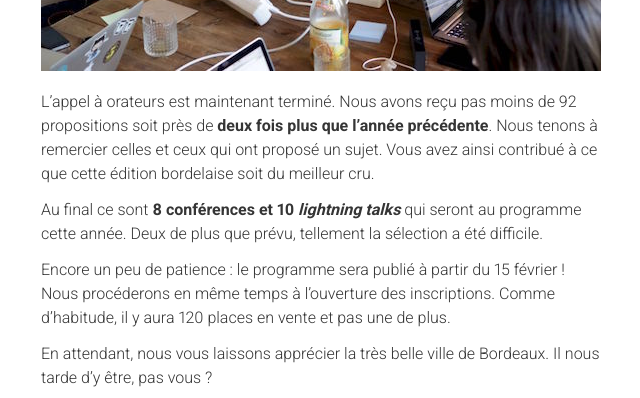
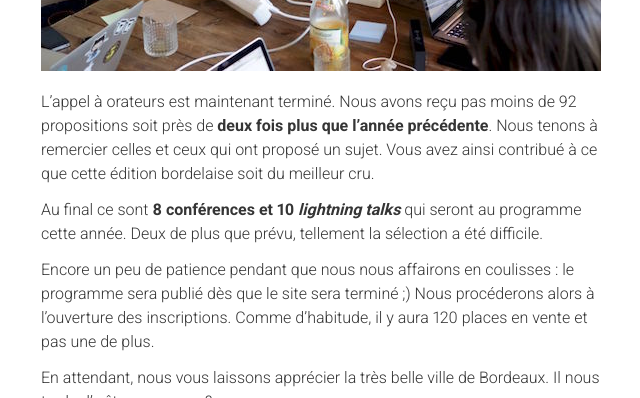
Before and after one commit to sudweb/2016, a Jekyll site: the page built from _posts/2016-02-06-programme-en-construction.md, in a window 1280 px wide and 900 px high, scrolled down 1129 px, cut to the strip 0-398 px from the top of the window. Shown: the whole strip, without its empty margins (319-959 px from the left). Built offline with Jekyll 4.4.1, drawn with Linux system fonts in a browser that asks for light colours.

Commit message:
Don't put ineffective pressure on our shoulders
…and we would not have disappoint @iergo and @Nazcange :)

```diff
--- a/_posts/2016-02-06-programme-en-construction.md
+++ b/_posts/2016-02-06-programme-en-construction.md
@@ -12,7 +12,7 @@ L'appel à orateurs est maintenant terminé. Nous avons reçu pas moins de 92 pr
 
 Au final ce sont **8 conférences et 10 *lightning talks*** qui seront au programme cette année. Deux de plus que prévu, tellement la sélection a été difficile.
 
-Encore un peu de patience : le programme sera publié à partir du 15 février ! Nous procéderons en même temps à l'ouverture des inscriptions. Comme d'habitude, il y aura 120 places en vente et pas une de plus.
+Encore un peu de patience pendant que nous nous affairons en coulisses : le programme sera publié dès que le site sera terminé ;) Nous procéderons alors à l'ouverture des inscriptions. Comme d'habitude, il y aura 120 places en vente et pas une de plus.
 
 En attendant, nous vous laissons apprécier la très belle ville de Bordeaux.
 Il nous tarde d'y être, pas vous ?
```
